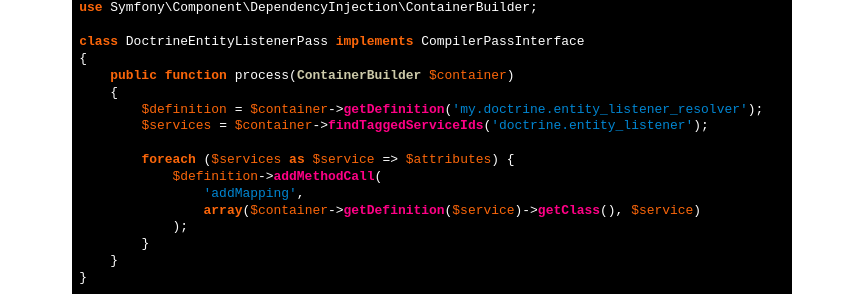
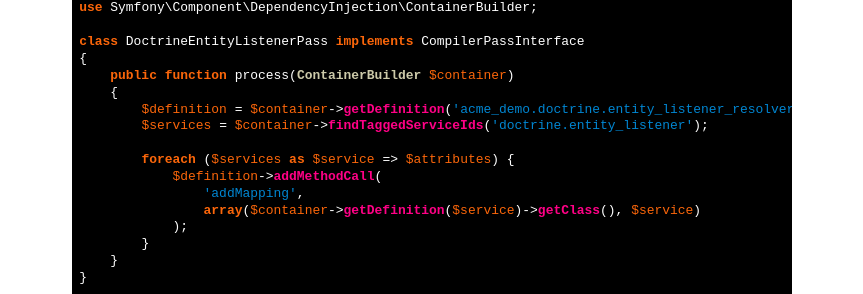
Before and after one commit to egeloen/egeloen.github.io, a Jekyll site: the page built from _posts/2013-12-01-symfony2-doctrine2-entity-listener-as-serice.markdown, in a window 1280 px wide and 900 px high, scrolled down 2230 px. Shown: the part 158-452 px from the top of the window, without its empty margins (208-1071 px from the left). Built offline with Jekyll 4.4.1, drawn with Linux system fonts in a browser that asks for light colours; nearby versions of some CDN libraries; comment, search, counter and statistics services are not loaded.

Commit message:
Fix invalid service name

```diff
--- a/_posts/2013-12-01-symfony2-doctrine2-entity-listener-as-serice.markdown
+++ b/_posts/2013-12-01-symfony2-doctrine2-entity-listener-as-serice.markdown
@@ -135,7 +135,7 @@
 {
     public function process(ContainerBuilder $container)
     {
-        $definition = $container->getDefinition('my.doctrine.entity_listener_resolver');
+        $definition = $container->getDefinition('acme_demo.doctrine.entity_listener_resolver');
         $services = $container->findTaggedServiceIds('doctrine.entity_listener');
 
         foreach ($services as $service => $attributes) {
```
